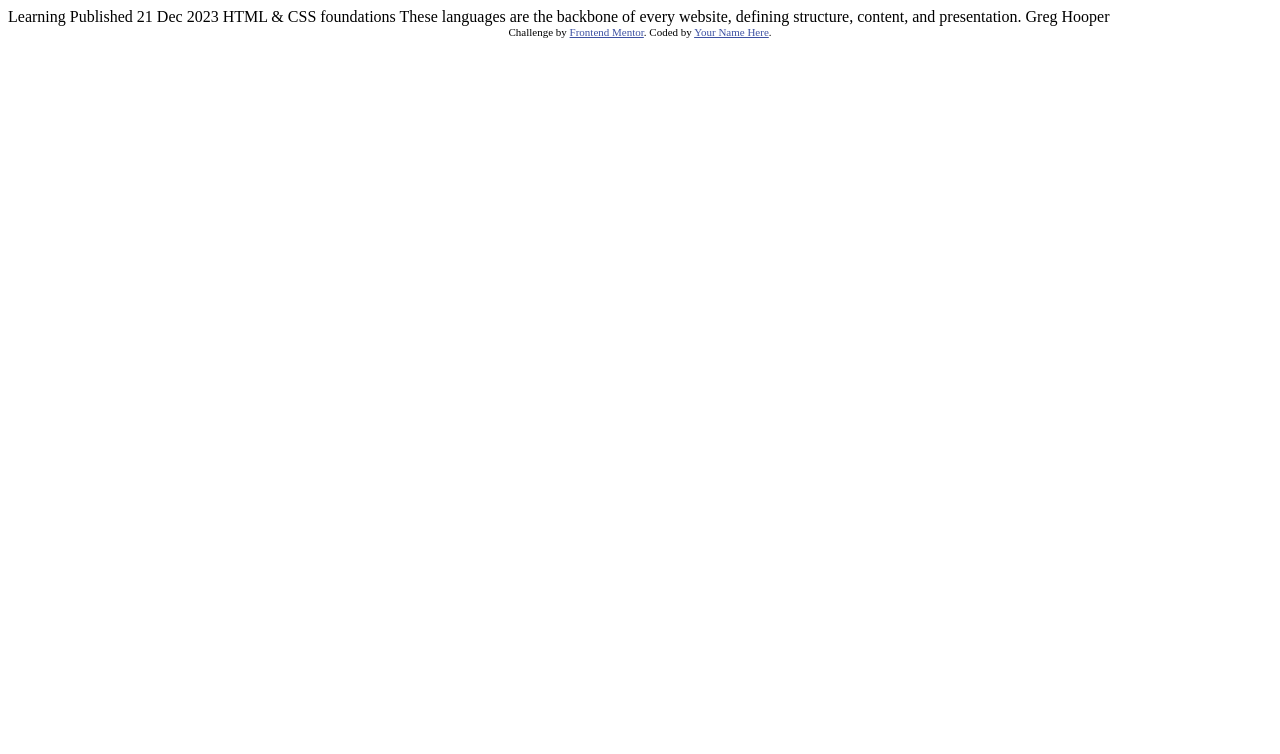
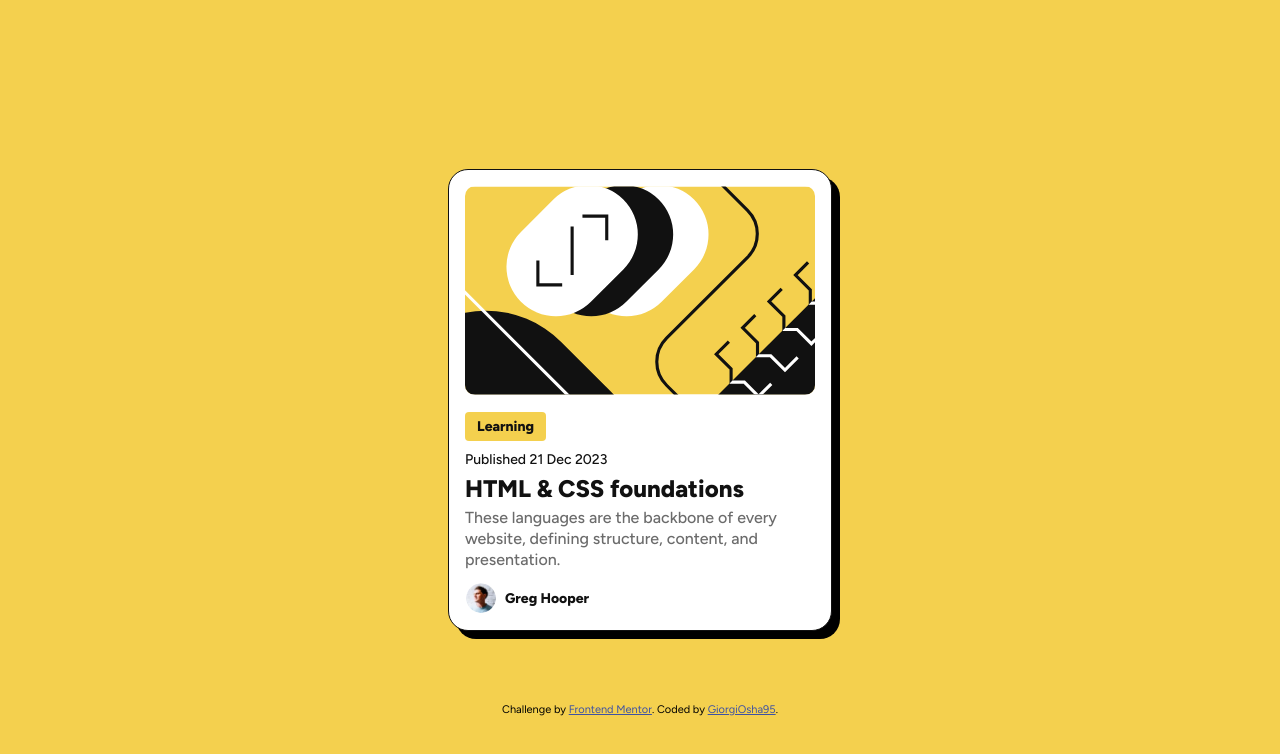
Before and after one commit to GiorgiOsha95/Blog-preview-card, a plain HTML site: page index.html in a window 1280 px wide. Drawn offline with Linux system fonts and the light colour scheme.

Commit message:
second challenge from frontend mentor

```diff
--- /dev/null
+++ b/assets/css/style.css
@@ -0,0 +1,171 @@
+@import url("https://fonts.googleapis.com/css2?family=Figtree:wght@300;400;500;600;700;800;900&display=swap");
+
+:root {
+	--primary-yellow: #f4d04e;
+	--primary-gray: #111111;
+	--secondary-gray: #6b6b6b;
+	--white-color: #ffffff;
+	--font-size-medium: 16px;
+	--font-size-large: 24px;
+	--font-size-small: 14px;
+	--line-height: 21px;
+	--letter-spacing: 0px;
+	--spacing-xl: 16px; /*  200 */
+	--spacing-l: 12px; /*  150 */
+	--spacing-m: 8px; /*  100 */
+	--spacing-s: 4px; /*  50 */
+}
+
+* {
+	margin: 0;
+	padding: 0;
+	box-sizing: border-box;
+	line-height: var(--line-height);
+	letter-spacing: var(--letter-spacing);
+    font-family: "Figtree", sans-serif;
+}
+
+.container {
+	display: flex;
+	flex-direction: column;
+	align-items: center;
+	justify-content: center;
+	min-height: 100vh;
+	background-color: var(--primary-yellow);
+    position: relative;
+}
+
+.card {
+	background-color: var(--white-color);
+	border-radius: 20px;
+	padding: var(--spacing-xl);
+	max-width: 384px;
+	border: 1px solid var(--primary-gray);
+	box-shadow: 8px 8px 0px 0px #000;
+	display: flex;
+	flex-direction: column;
+	row-gap: var(--spacing-l);
+}
+
+.card:hover {
+	box-shadow: 8px 8px 0px 0px var(--secondary-gray);
+    cursor: pointer;
+}
+
+@media screen and (max-width: 768px) {
+	.card {
+		max-width: 327px;
+	}
+}
+
+.image img {
+	width: 100%;
+	height: 100%;
+	border-radius: 10px;
+	object-fit: cover;
+}
+
+.card-body {
+	display: flex;
+	flex-direction: column;
+	row-gap: var(--spacing-m);
+}
+
+.card-tag {
+	display: block;
+	font-size: var(--font-size-small);
+	font-weight: 800;
+	color: var(--primary-gray);
+	background: var(--primary-yellow);
+	padding: var(--spacing-s) var(--spacing-l);
+	width: fit-content;
+	border-radius: var(--spacing-s, 4px);
+}
+@media screen and (max-width: 768px) {
+	.card-tag {
+		font-size: 12px;
+	}
+}
+
+.card-date {
+	font-size: var(--font-size-small);
+	color: var(--primary-gray);
+	font-weight: 500;
+}
+
+@media screen and (max-width: 768px) {
+	.card-date {
+		font-size: 12px;
+	}
+}
+
+.card-title {
+	font-size: var(--font-size-large);
+	font-weight: 800;
+	color: var(--primary-gray);
+}
+.card-title:active,
+.card-title:focus,
+.card-title:hover {
+	color: var(--primary-yellow);
+	cursor: pointer;
+}
+
+@media screen and (max-width: 768px) {
+	.card-title {
+		font-size: 20px;
+	}
+}
+
+.card-content {
+	font-size: var(--font-size-medium);
+	font-weight: 500;
+	color: var(--secondary-gray);
+}
+
+@media screen and (max-width: 768px) {
+	.card-content {
+        font-size: 14px;
+	}
+}
+
+.card-footer {
+	display: flex;
+	align-items: center;
+	column-gap: var(--spacing-m);
+    font-weight: 800;
+    font-size: var(--font-size-small);
+}
+
+.card-footer img {
+	width: 32px;
+	height: 32px;
+	border-radius: 100%;
+    border: 1px solid var(--white-color);
+}
+
+.card-footer:hover img {
+    cursor: pointer;
+    border: 1px solid var(--primary-yellow);
+}
+.user-name {
+	color: var(--primary-gray);
+}
+
+.user-name:active,
+.user-name:focus,
+.card-footer:hover .user-name {
+    color: var(--primary-yellow);
+    cursor: pointer;
+}
+
+.attribution {
+	font-size: 11px;
+	text-align: center;
+    position: absolute;
+    bottom: 10%;
+
+}
+.attribution a {
+	color: hsl(228, 45%, 44%);
+}
--- a/index.html
+++ b/index.html
@@ -1,34 +1,39 @@
 <!DOCTYPE html>
 <html lang="en">
+
 <head>
   <meta charset="UTF-8">
-  <meta name="viewport" content="width=device-width, initial-scale=1.0"> <!-- displays site properly based on user's device -->
+  <meta name="viewport" content="width=device-width, initial-scale=1.0">
+
 
   <link rel="icon" type="image/png" sizes="32x32" href="./assets/images/favicon-32x32.png">
+  <link rel="stylesheet" href="./assets/css/style.css">
+  <title>Frontend Mentor | Blog preview card</title>
+</head>
 
-  <title>Frontend Mentor | Blog preview card</title>
-
-  <!-- Feel free to remove these styles or customise in your own stylesheet 👍 -->
-  <style>
-    .attribution { font-size: 11px; text-align: center; }
-    .attribution a { color: hsl(228, 45%, 44%); }
-  </style>
-</head>
 <body>
-
-  Learning
-
-  Published 21 Dec 2023
-
-  HTML & CSS foundations
-
-  These languages are the backbone of every website, defining structure, content, and presentation.
-
-  Greg Hooper
-
-  <div class="attribution">
-    Challenge by <a href="https://www.frontendmentor.io?ref=challenge" target="_blank">Frontend Mentor</a>.
-    Coded by <a href="#">Your Name Here</a>.
+  <div class="container">
+    <div class="card">
+      <div class="image">
+        <img src="./assets/images/illustration-article.svg" alt="Illustration Article">
+      </div>
+      <div class="card-body">
+        <div class="card-tag">Learning</div>
+        <p class="card-date">Published 21 Dec 2023</p>
+        <a class="card-title">HTML & CSS foundations</a>
+        <p class="card-content">These languages are the backbone of every website, defining structure, content, and
+          presentation.</p>
+      </div>
+      <div class="card-footer">
+        <img src="./assets/images/image-avatar.webp" alt="Avatar icon">
+        <span class="user-name">Greg Hooper</span>
+      </div>
+    </div>
+    <div class="attribution">
+      Challenge by <a href="https://www.frontendmentor.io?ref=challenge" target="_blank">Frontend Mentor</a>.
+      Coded by <a href="#">GiorgiOsha95</a>.
+    </div>
   </div>
 </body>
+
 </html>
```
